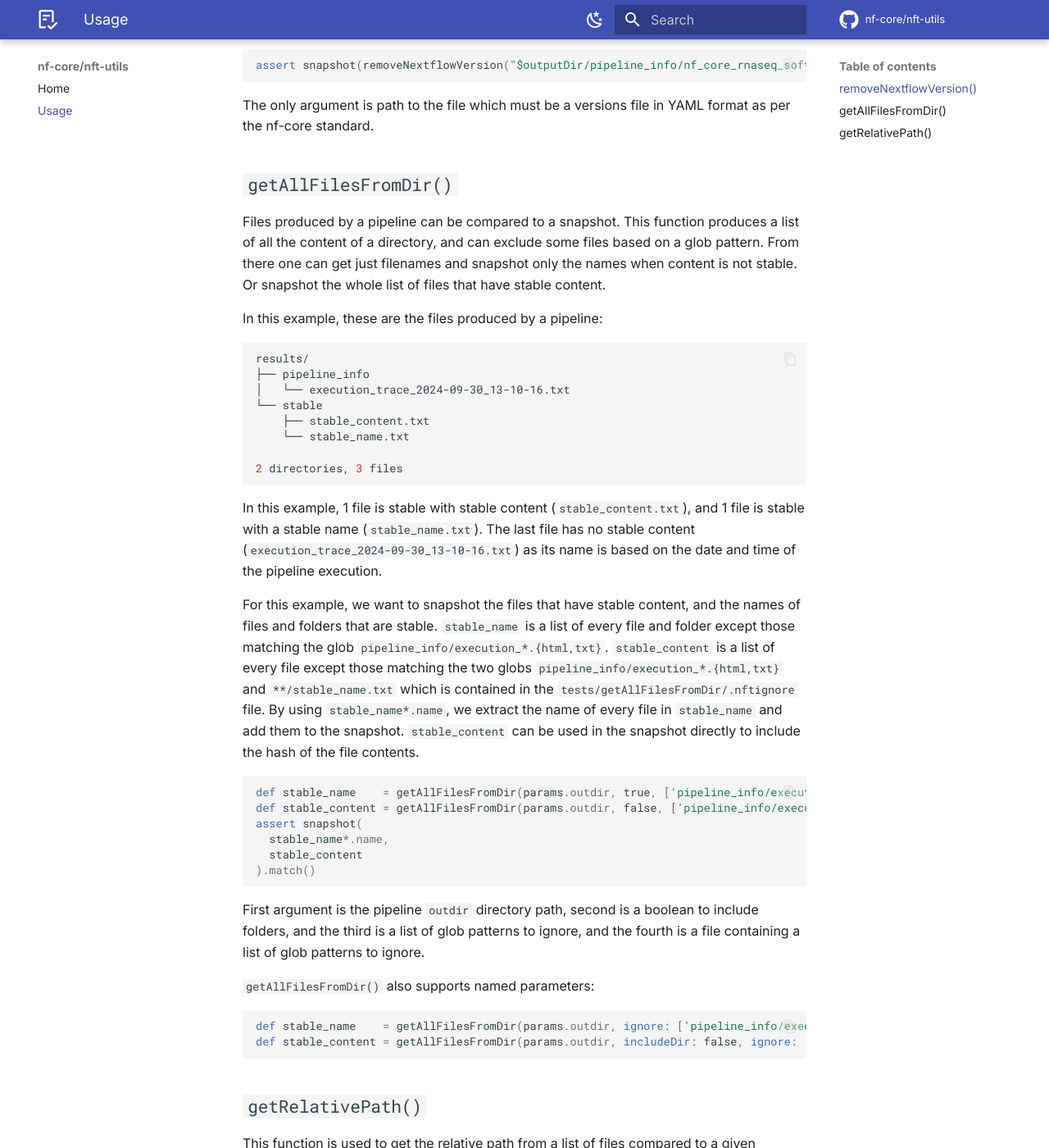
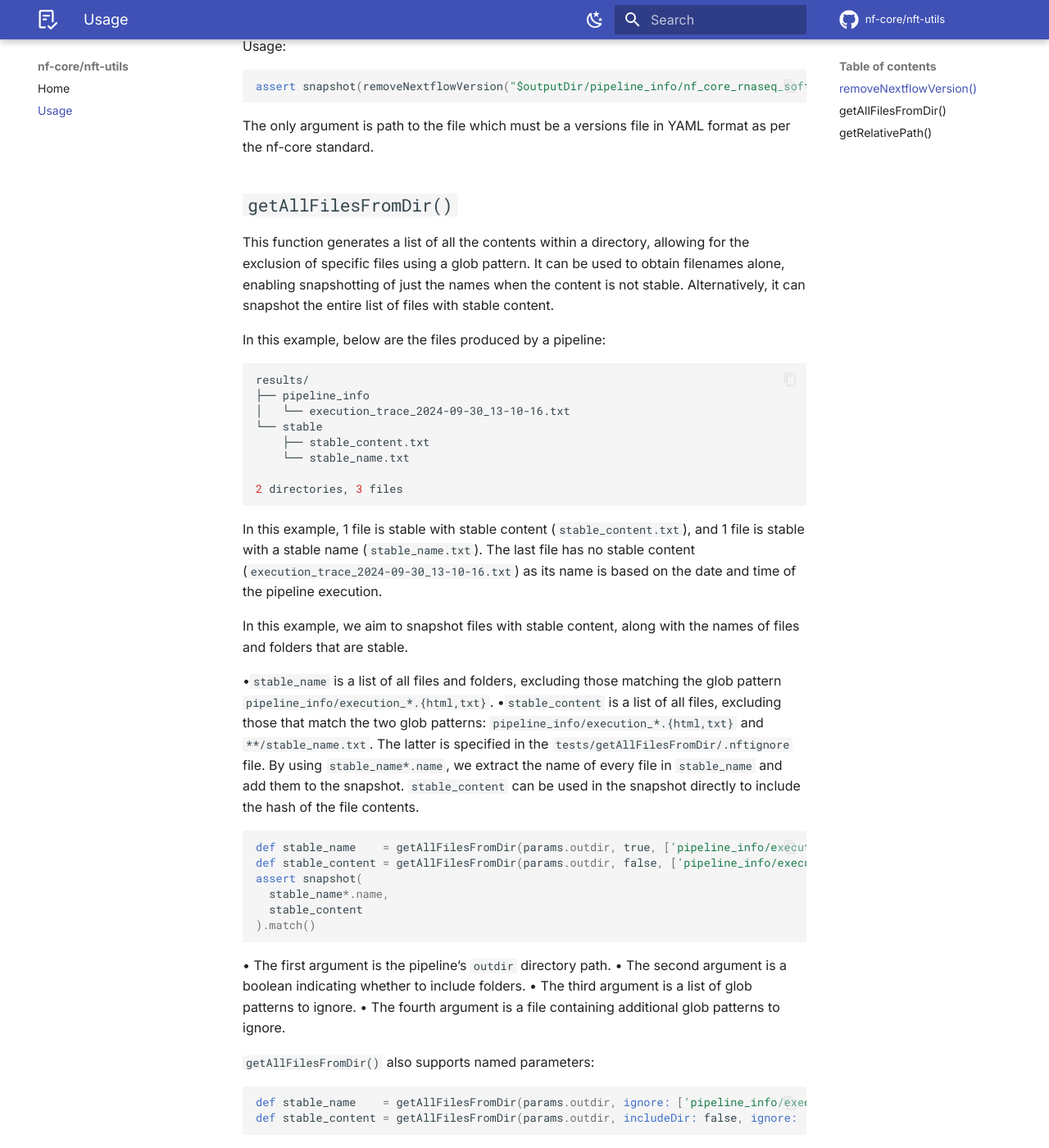
Before and after one commit to nf-core/nft-utils, an MkDocs documentation site: the page built from docs/usage.md, in a window 1280 px wide and 1400 px high, scrolled down 725 px. Shown: the whole window at 82% size. Built offline with MkDocs 1.6.1 and Material for MkDocs 9.7.7, drawn with Linux system fonts in a browser that asks for light colours; comment, search, counter and statistics services are not loaded; the version menu is left out; some of the changed text lies outside the part shown.

Commit message:
Apply suggestions from code review
Co-authored-by: Sateesh_Peri <33637490+sateeshperi@users.noreply.github.com>

````diff
--- a/docs/usage.md
+++ b/docs/usage.md
@@ -1,6 +1,6 @@
 # Functions usage
 
-The plugin adds three new functions to help dealing with pipeline level nf-test snapshots.
+The plugin adds the following functions to assist with managing pipeline-level nf-test snapshots:
 
 ## `removeNextflowVersion()`
 
@@ -35,12 +35,9 @@ The only argument is path to the file which must be a versions file in YAML form
 
 ## `getAllFilesFromDir()`
 
-Files produced by a pipeline can be compared to a snapshot.
-This function produces a list of all the content of a directory, and can exclude some files based on a glob pattern.
-From there one can get just filenames and snapshot only the names when content is not stable.
-Or snapshot the whole list of files that have stable content.
+This function generates a list of all the contents within a directory, allowing for the exclusion of specific files using a glob pattern. It can be used to obtain filenames alone, enabling snapshotting of just the names when the content is not stable. Alternatively, it can snapshot the entire list of files with stable content.
 
-In this example, these are the files produced by a pipeline:
+In this example, below are the files produced by a pipeline:
 
 ```bash
 results/
@@ -56,9 +53,10 @@ results/
 In this example, 1 file is stable with stable content (`stable_content.txt`), and 1 file is stable with a stable name (`stable_name.txt`).
 The last file has no stable content (`execution_trace_2024-09-30_13-10-16.txt`) as its name is based on the date and time of the pipeline execution.
 
-For this example, we want to snapshot the files that have stable content, and the names of files and folders that are stable.
-`stable_name` is a list of every file and folder except those matching the glob `pipeline_info/execution_*.{html,txt}`.
-`stable_content` is a list of every file except those matching the two globs `pipeline_info/execution_*.{html,txt}` and `**/stable_name.txt` which is contained in the `tests/getAllFilesFromDir/.nftignore` file.
+In this example, we aim to snapshot files with stable content, along with the names of files and folders that are stable.
+
+•`stable_name` is a list of all files and folders, excluding those matching the glob pattern `pipeline_info/execution_*.{html,txt}`.
+•`stable_content` is a list of all files, excluding those that match the two glob patterns: `pipeline_info/execution_*.{html,txt}` and `**/stable_name.txt`. The latter is specified in the `tests/getAllFilesFromDir/.nftignore` file.
 By using `stable_name*.name`, we extract the name of every file in `stable_name` and add them to the snapshot.
 `stable_content` can be used in the snapshot directly to include the hash of the file contents.
 
@@ -71,7 +69,10 @@ assert snapshot(
 ).match()
 ```
 
-First argument is the pipeline `outdir` directory path, second is a boolean to include folders, and the third is a list of glob patterns to ignore, and the fourth is a file containing a list of glob patterns to ignore.
+• The first argument is the pipeline’s `outdir` directory path.
+• The second argument is a boolean indicating whether to include folders.
+• The third argument is a list of glob patterns to ignore.
+• The fourth argument is a file containing additional glob patterns to ignore.
 
 `getAllFilesFromDir()` also supports named parameters:
 
@@ -122,7 +123,7 @@ By using `getRelativePath()` we generate in the snapshot:
 ]
 ```
 
-A reduced list can be generated by using the `getAllFilesFromDir()` not to output the folders.
+A reduced list can be generated by using `getAllFilesFromDir()` without including the folders in the output.
 
 ```text
 "content": [
@@ -133,7 +134,7 @@ A reduced list can be generated by using the `getAllFilesFromDir()` not to outpu
 ]
 ```
 
-While only a flat structure would be generated without using `getRelativePath()` and using `*.name` to capture the file names.
+Without using `getRelativePath()` and by using `*.name` to capture the file names, only a flat structure would be generated, as shown below:
 
 ```text
 "content": [
````
